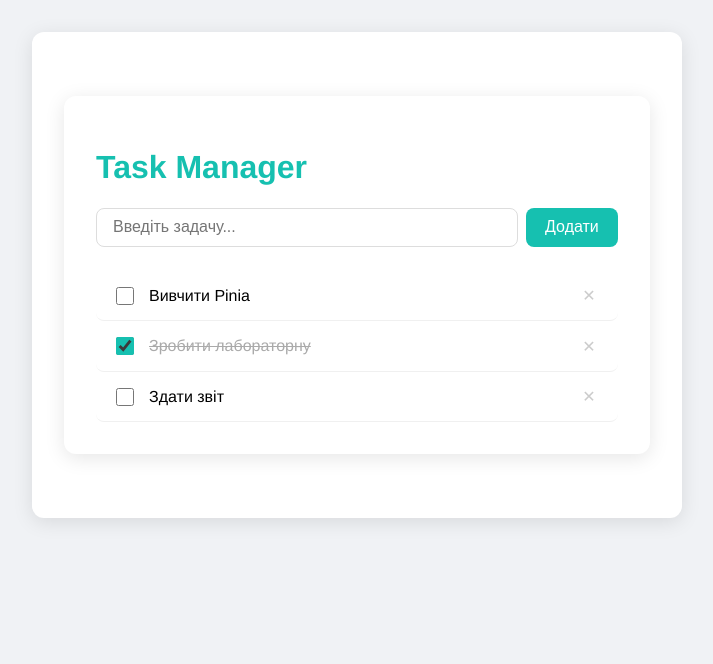
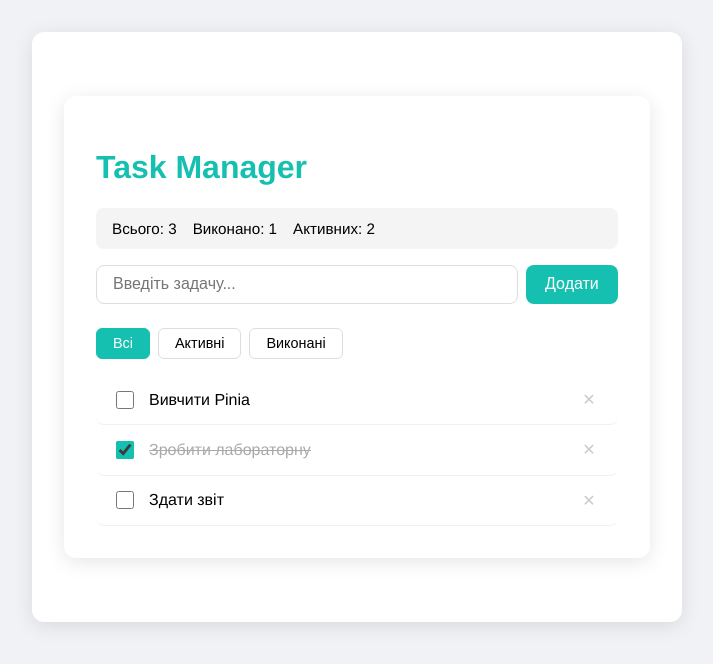
Before and after one commit to voaulovfitis23-netizen/vue-labs, a Vue app: page / in a window 1280 px wide. Shown: the top 664 px of the page, without its empty margins (283-996 px from the left). Built offline with nearby package versions, Linux system fonts and the light colour scheme.

Commit message:
Task 4: getters for stats + filtering

```diff
--- a/src/App.vue
+++ b/src/App.vue
@@ -1,6 +1,7 @@
 <template>
   <div id="app">
     <h1>Task Manager</h1>
+    <TaskStats />
     <TaskForm />
     <TaskList />
   </div>
@@ -9,10 +10,11 @@
 <script>
 import TaskForm from './components/TaskForm.vue'
 import TaskList from './components/TaskList.vue'
+import TaskStats from './components/TaskStats.vue'
 
 export default {
   name: 'App',
-  components: { TaskForm, TaskList }
+  components: { TaskForm, TaskList, TaskStats }
 }
 </script>
 
--- a/src/components/TaskList.vue
+++ b/src/components/TaskList.vue
@@ -1,8 +1,14 @@
 <template>
   <div class="task-list">
-    <p v-if="store.tasks.length === 0" class="empty">📭 Список порожній</p>
+    <div class="filters">
+      <button :class="{ active: store.filter === 'all' }" @click="store.setFilter('all')">Всі</button>
+      <button :class="{ active: store.filter === 'active' }" @click="store.setFilter('active')">Активні</button>
+      <button :class="{ active: store.filter === 'done' }" @click="store.setFilter('done')">Виконані</button>
+    </div>
+
+    <p v-if="store.filteredTasks.length === 0" class="empty">📭 Нічого не знайдено</p>
     <div
-      v-for="task in store.tasks"
+      v-for="task in store.filteredTasks"
       :key="task.id"
       class="task-row"
       :class="{ done: task.done }"
@@ -27,7 +33,26 @@ export default {
 </script>
 
 <style scoped>
-.task-list { margin-top: 1rem; }
+.filters {
+  display: flex;
+  gap: 0.5rem;
+  margin-bottom: 1rem;
+}
+
+.filters button {
+  padding: 0.4rem 1rem;
+  border: 1px solid #ddd;
+  background: white;
+  border-radius: 6px;
+  cursor: pointer;
+  font-size: 0.9rem;
+}
+
+.filters button.active {
+  background: #16C0B0;
+  color: white;
+  border-color: #16C0B0;
+}
 
 .task-row {
   display: flex;
--- /dev/null
+++ b/src/components/TaskStats.vue
@@ -0,0 +1,31 @@
+<template>
+  <div class="stats">
+    <span>Всього: {{ store.totalCount }}</span>
+    <span>Виконано: {{ store.doneCount }}</span>
+    <span>Активних: {{ store.activeCount }}</span>
+  </div>
+</template>
+
+<script>
+import { useTaskStore } from '../stores/taskStore'
+
+export default {
+  name: 'TaskStats',
+  setup() {
+    const store = useTaskStore()
+    return { store }
+  }
+}
+</script>
+
+<style scoped>
+.stats {
+  display: flex;
+  gap: 1rem;
+  background: #f4f4f4;
+  padding: 0.75rem 1rem;
+  border-radius: 8px;
+  margin-bottom: 1rem;
+  font-size: 0.95rem;
+}
+</style>
--- a/src/stores/taskStore.js
+++ b/src/stores/taskStore.js
@@ -6,15 +6,22 @@ export const useTaskStore = defineStore('tasks', {
       { id: 1, title: 'Вивчити Pinia', done: false },
       { id: 2, title: 'Зробити лабораторну', done: true },
       { id: 3, title: 'Здати звіт', done: false }
-    ]
+    ],
+    filter: 'all'
   }),
+  getters: {
+    totalCount: (state) => state.tasks.length,
+    doneCount: (state) => state.tasks.filter(t => t.done).length,
+    activeCount: (state) => state.tasks.filter(t => !t.done).length,
+    filteredTasks: (state) => {
+      if (state.filter === 'done') return state.tasks.filter(t => t.done)
+      if (state.filter === 'active') return state.tasks.filter(t => !t.done)
+      return state.tasks
+    }
+  },
   actions: {
     addTask(title) {
-      this.tasks.push({
-        id: Date.now(),
-        title,
-        done: false
-      })
+      this.tasks.push({ id: Date.now(), title, done: false })
     },
     toggleTask(id) {
       const task = this.tasks.find(t => t.id === id)
@@ -22,6 +29,9 @@ export const useTaskStore = defineStore('tasks', {
     },
     removeTask(id) {
       this.tasks = this.tasks.filter(t => t.id !== id)
+    },
+    setFilter(filter) {
+      this.filter = filter
     }
   }
 })
```
